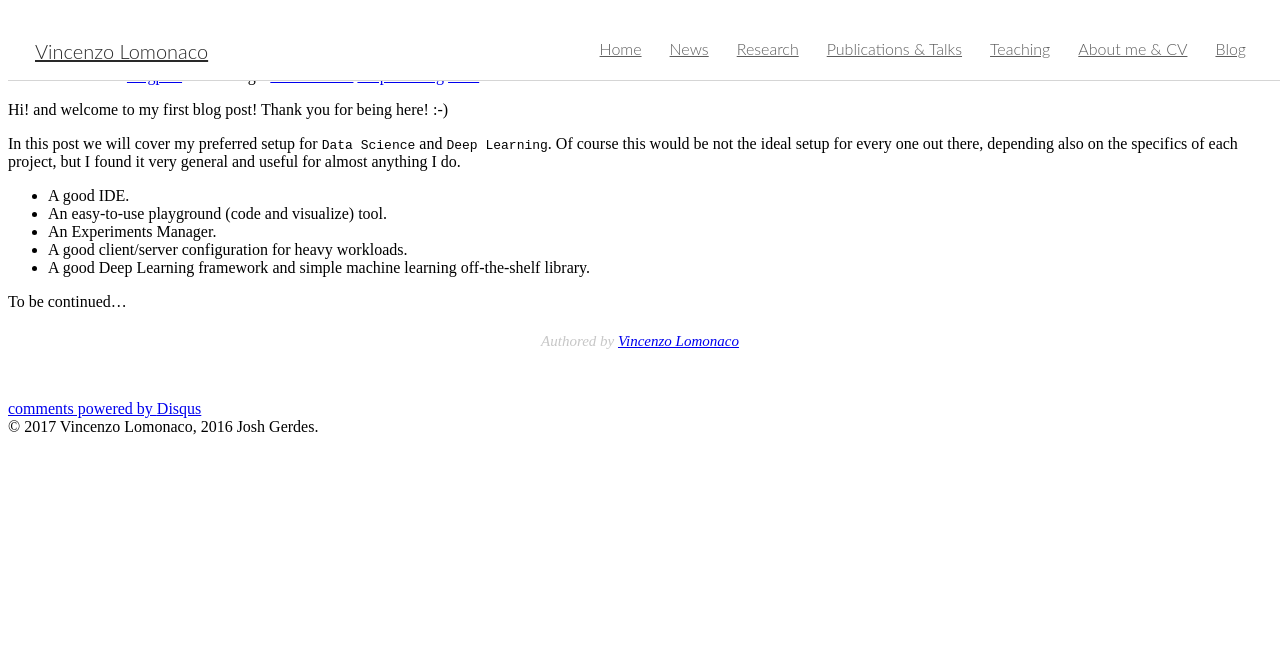
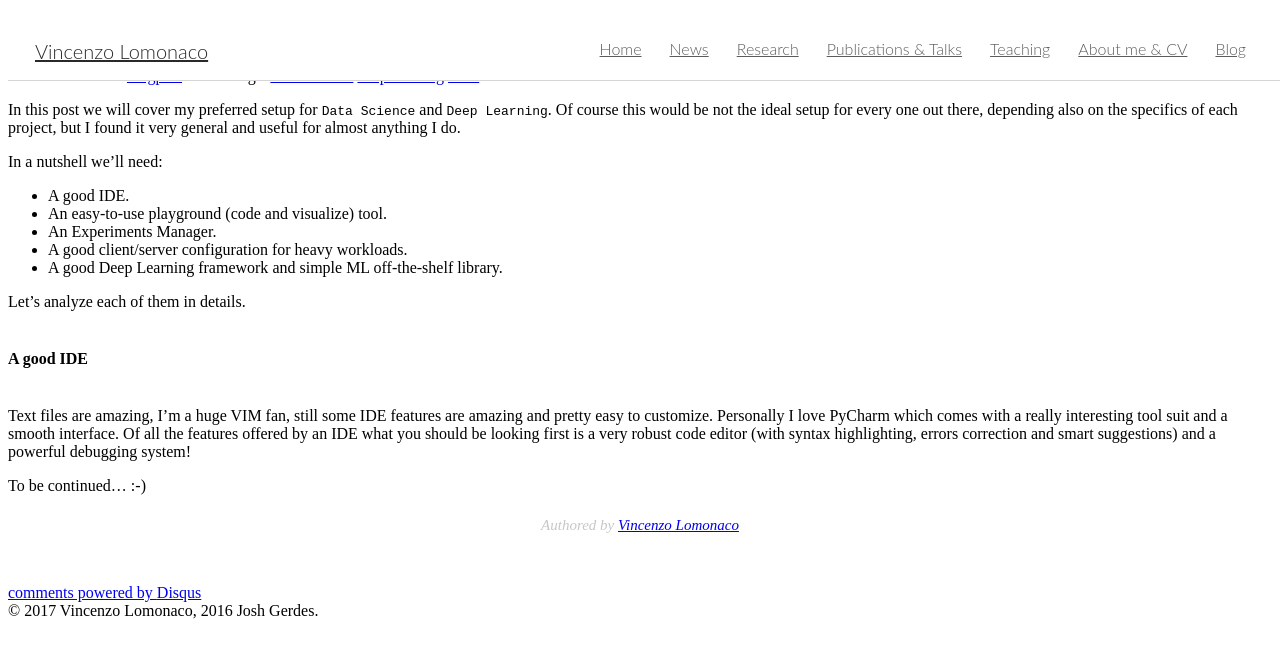
Before and after one commit to vlomonaco/website, a Jekyll site: the page built from _posts/2017-05-09-want-to-be-a-good-data-scientist.markdown, in a window 1280 px wide. Shown: the top 658 px of the page. Built offline with Jekyll 4.4.1, drawn with Linux system fonts in a browser that asks for light colours; nearby versions of some CDN libraries; comment, search, counter and statistics services are not loaded.

Commit message:
post mods

```diff
--- a/_posts/2017-05-09-want-to-be-a-good-data-scientist.markdown
+++ b/_posts/2017-05-09-want-to-be-a-good-data-scientist.markdown
@@ -4,18 +4,40 @@ date:   2017-01-19 15:04:23
 categories: [blogpost]
 tags: [data scientist, deep learning, tools]
 ---
-Hi! and welcome to my first blog post! Thank you for being here! :-)
 
 In this post we will cover my preferred setup for `Data Science` and `Deep Learning`. Of course this would be not the ideal setup for every one out there, depending also on the specifics of each project, but I found it very general and useful for almost anything I do.
 
+In a nutshell we'll need:
 
 * A <a>good IDE</a>.
 * An easy-to-use <a>playground (code and visualize) tool</a>.
 * An <a>Experiments Manager</a>.
 * A good <a>client/server configuration</a> for heavy workloads.
-* A good <a>Deep Learning framework</a> and simple <a>machine learning off-the-shelf library</a>.
+* A good <a>Deep Learning framework</a> and simple <a>ML off-the-shelf library</a>.
 
-To be continued...
+Let's analyze each of them in details.<br><br>
+
+
+#### A good IDE
+<br>Text files are amazing, I'm a huge VIM fan, still some IDE features are amazing and pretty easy to customize. Personally I love PyCharm which comes with a really interesting tool suit and a smooth interface.
+Of all the features offered by an IDE what you should be looking first is a very robust code editor (with syntax highlighting, errors correction and smart suggestions) and a powerful debugging system!
+
+
+<!-- #### An easy-to-use playground tool
+<br>Text files are amazing, I'm a huge VIM fan, still some IDE features are amazing and pretty easy to customize. Personally I love PyCharm which comes with a really interesting tool suit.
+
+
+#### Experiments Manager
+<br>Text files are amazing, I'm a huge VIM fan, still some IDE features are amazing and pretty easy to customize. Personally I love PyCharm which comes with a really interesting tool suit.
+
+
+#### Client/server configuration
+<br>Text files are amazing, I'm a huge VIM fan, still some IDE features are amazing and pretty easy to customize. Personally I love PyCharm which comes with a really interesting tool suit.
+
+#### Deep Learning framework and off-the-shelf library
+<br>Text files are amazing, I'm a huge VIM fan, still some IDE features are amazing and pretty easy to customize. Personally I love PyCharm which comes with a really interesting tool suit.  -->
+
+To be continued... :-)
 
 <!--This is just a fake post to test some functionalities. Here you can see how easily is in Python to query google and get the results:
 
```
